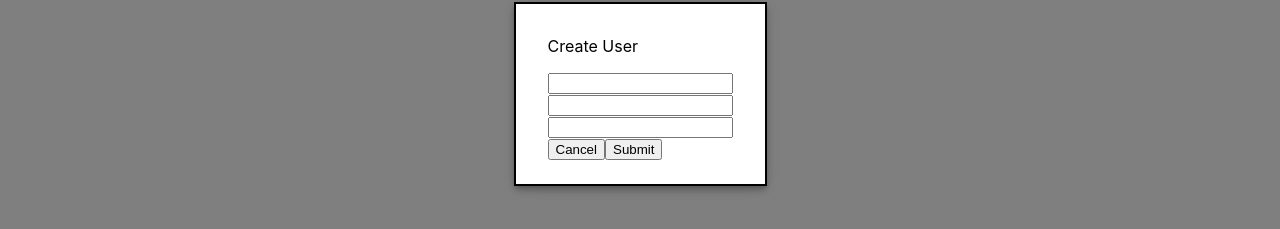
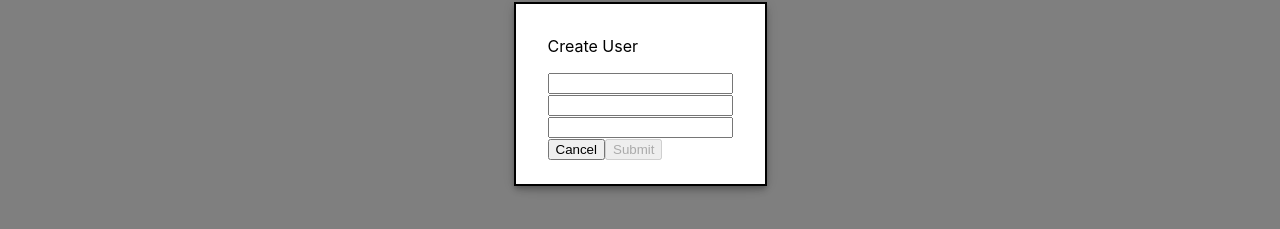
Before and after one commit to 16dprice/mini_project_challenge, a React (Create React App) app in the folder frontend/: page /users in a window 1280 px wide. Both pictures are taken after a click on the button "New User". Shown: the part 306-535 px from the top of the page. Built offline with nearby package versions, Linux system fonts and the light colour scheme.

Commit message:
disabled submit when not all inputs have values

```diff
--- a/frontend/src/components/newUser.component.js
+++ b/frontend/src/components/newUser.component.js
@@ -1,4 +1,4 @@
-import {useState} from 'react';
+import {useState, useEffect} from 'react';
 import {makeStyles} from '@material-ui/core/styles';
 import Modal from '@material-ui/core/Modal';
 import Backdrop from '@material-ui/core/Backdrop';
@@ -27,6 +27,7 @@ export default function NewUser() {
     const [userName, setUserName] = useState('');
     const [firstName, setFirstName] = useState('');
     const [lastName, setLastName] = useState('');
+    const [submitEnabled, setSubmitEnabled] = useState(false);
 
     const handleOpen = () => {
         setOpen(true);
@@ -41,6 +42,15 @@ export default function NewUser() {
         setFirstName('');
         setLastName('');
     };
+
+    useEffect(() => {
+        if(userName.length === 0 || firstName.length === 0 || lastName.length === 0) {
+            setSubmitEnabled(false);
+        } else {
+            setSubmitEnabled(true);
+        }
+    }, [userName, firstName, lastName]
+    );
 
     const handleSubmit = (event) => {
         event.preventDefault();
@@ -78,7 +88,7 @@ export default function NewUser() {
                         <div><input type="text" onChange={e => setLastName(e.target.value)} value={lastName}/></div>
                         <div>
                             <button onClick={handleCancel}>Cancel</button>
-                            <input type="submit" value="Submit"/>
+                            <input type="submit" value="Submit" disabled={!submitEnabled}/>
                         </div>
                     </form>
                 </Fade>
```
